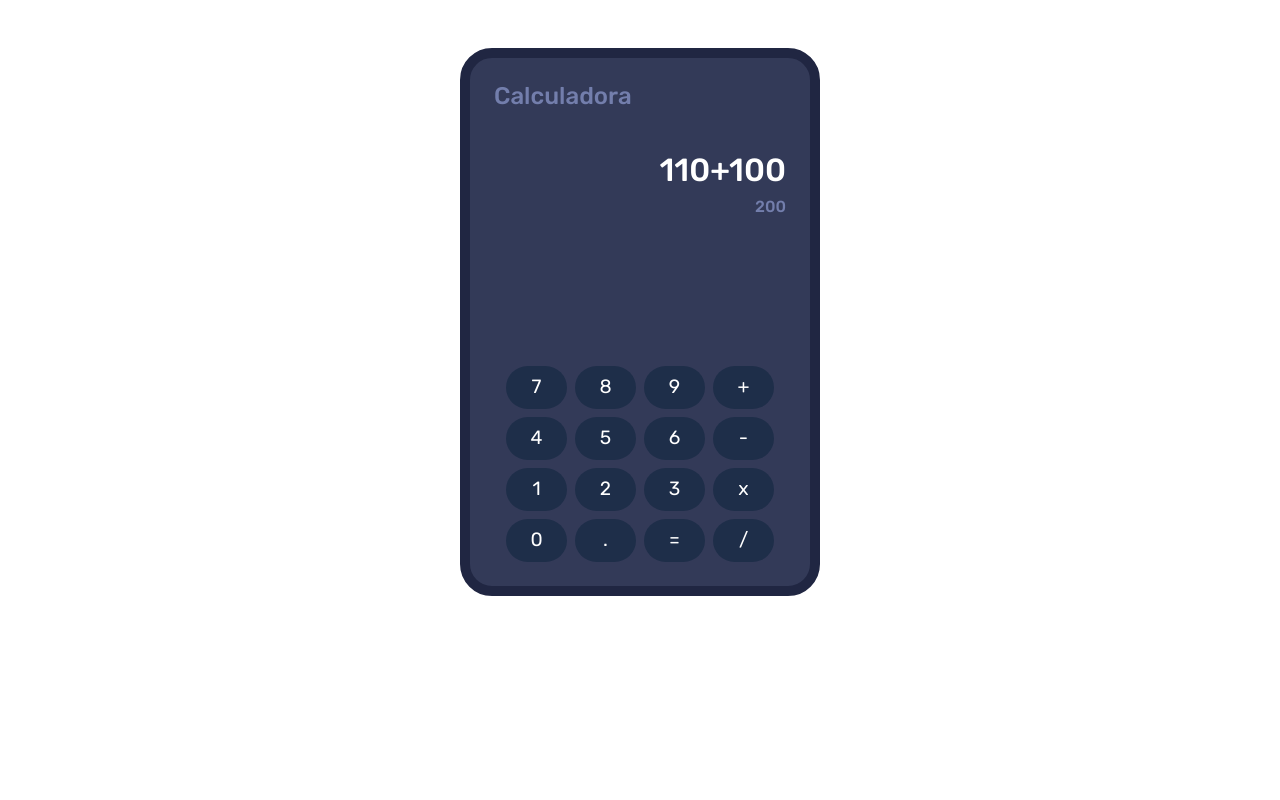
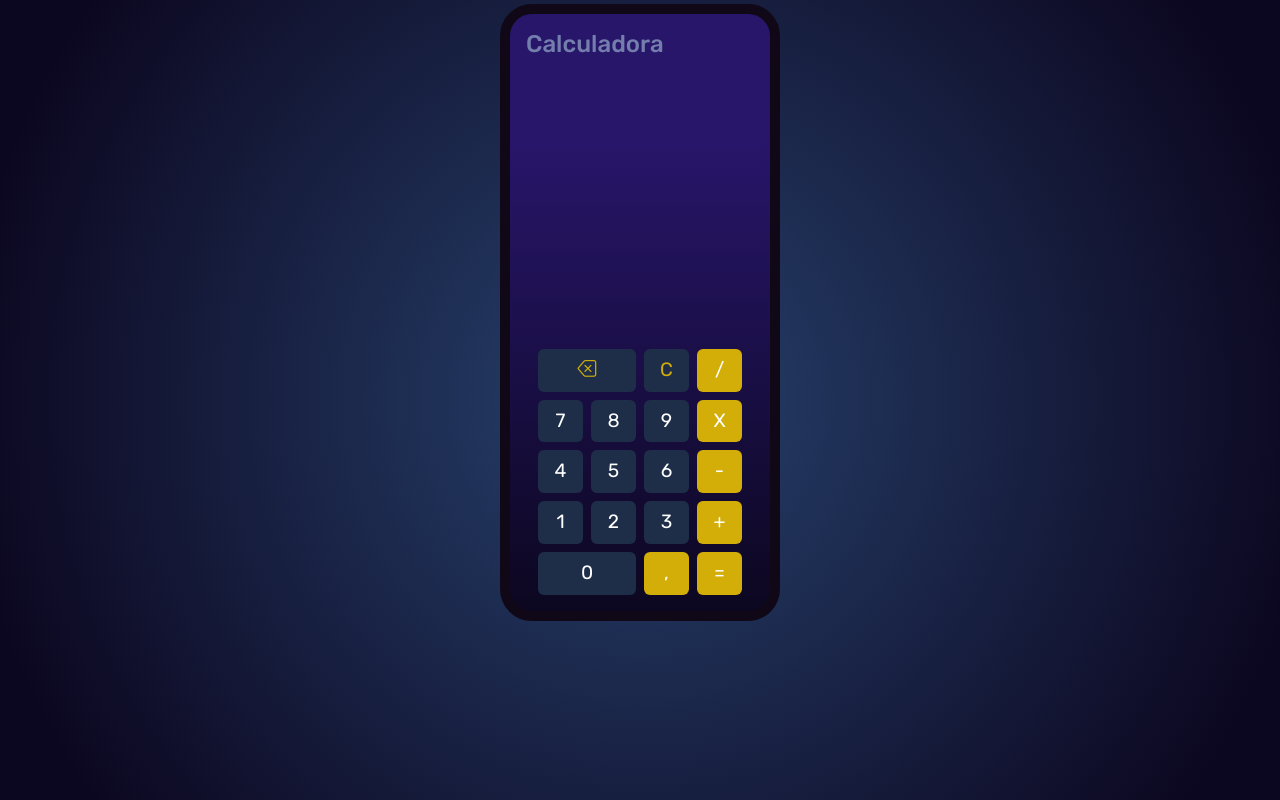
Before and after one commit to FlavioIrl/Calculadora-Vue, a Vue app: page / in a window 1280 px wide. Built offline with nearby package versions, Linux system fonts and the light colour scheme.

Commit message:
Finalizado a parte lógica, falta a componetização

```diff
--- a/index.html
+++ b/index.html
@@ -7,6 +7,7 @@
     <link rel="preconnect" href="https://fonts.googleapis.com">
     <link rel="preconnect" href="https://fonts.gstatic.com" crossorigin>
     <link href="https://fonts.googleapis.com/css2?family=Pacifico&family=Roboto:wght@400;700;900&family=Rubik:ital,wght@0,300..900;1,300..900&display=swap" rel="stylesheet">
+    <link rel="stylesheet" href="https://cdn.jsdelivr.net/npm/bootstrap-icons@1.10.5/font/bootstrap-icons.css">
     <title>Vite App</title>
   </head>
   <body>
--- a/package.json
+++ b/package.json
@@ -10,6 +10,7 @@
   },
   "dependencies": {
     "bootstrap": "^5.3.3",
+    "bootstrap-icons": "^1.11.3",
     "vue": "^3.5.13"
   },
   "devDependencies": {
--- a/src/App.vue
+++ b/src/App.vue
@@ -1,38 +1,134 @@
 <script setup>
+import { computed, reactive } from 'vue'
+import 'bootstrap-icons/font/bootstrap-icons.css';
 
+const estado = reactive({
+  primeiroNumero: '',
+  segundoNumero: '',
+  operador: '',
+})
+
+function apagarUltimo() {
+  if (estado.segundoNumero !== '') {
+    estado.segundoNumero = estado.segundoNumero.slice(0, -1)
+  } else if (estado.operador !== '') {
+    estado.operador = ''
+  } else if (estado.primeiroNumero !== '') {
+    estado.primeiroNumero = estado.primeiroNumero.slice(0, -1)
+  }
+}
+const visor = computed(() => {
+  return `${estado.primeiroNumero}${estado.operador}${estado.segundoNumero}`
+})
+
+const resultado = computed(() => {
+  const number1 = parseFloat(estado.primeiroNumero);
+  const number2 = parseFloat(estado.segundoNumero);
+
+  if (isNaN(number1) || isNaN(number2) || estado.operador === '') return ''
+
+  switch (estado.operador) {
+    case '+':
+      return number1 + number2
+    case '-':
+      return number1 - number2
+    case 'x':
+      return number1 * number2
+    case '/':
+      return number2 !== 0 ? number1 / number2 : "ERRO 404!"
+    default:
+      return ''
+  }
+})
+
+function ErroOuInvalido(resultado) {
+  return resultado === 'Erro' || resultado === null || isNaN(resultado) || !isFinite(resultado);
+}
+function clickVirgula() {
+  if (estado.operador === '') {
+    if (!estado.primeiroNumero.includes('.')) {
+      estado.primeiroNumero += '.'
+    }
+  } else {
+    if (!estado.segundoNumero.includes('.')) {
+      estado.segundoNumero += '.'
+    }
+  }
+}
+function clickNumero(number) {
+  if (estado.operador === '') {
+    estado.primeiroNumero += number
+  } else {
+    estado.segundoNumero += number
+  }
+}
+
+function clickOperador(op) {
+  if (estado.primeiroNumero !== '') {
+    estado.operador = op
+  }
+}
+
+function apagarTudo() {
+  estado.primeiroNumero = ''
+  estado.segundoNumero = ''
+  estado.operador = ''
+}
+
+function calcular() {
+  if (resultado.value !== '') {
+    estado.primeiroNumero = resultado.value.toString()
+    estado.segundoNumero = ''
+    estado.operador = ''
+  }
+}
 </script>
 
 <template>
+  <div class="fundo">
     <div class="container">
-    <div class="calculadora mt-5 p-4 rounded-5">
+      <div class="calculadora mt-1 p-3 rounded-5">
         <header>
           <h1 class="title text-start">Calculadora</h1>
-        <div class="visor text-end">
-          <h1 class="visor-operacao">110+100</h1>
-          <h2 class="visor-resultado" >200</h2>
+          <div class="row text-end visor-operacao visor">
+            <h1>{{ visor }}</h1>
+            <h2 class="visor-resultado text-end">{{ resultado }}</h2>
           </div>
         </header>
         <div class="container">
           <div class="row g-2 botoes">
-          <div class="col-3"><button class="btn w-100 rounded-pill">7</button></div>
-          <div class="col-3"><button class="btn w-100 rounded-pill">8</button></div>
-          <div class="col-3"><button class="btn w-100 rounded-pill">9</button></div>
-          <div class="col-3"><button class="btn w-100 rounded-pill">+</button></div>
+            <div class="col-6"><i @click="apagarUltimo" class="bi bi-backspace btn btn-letra w-100 "></i></div>
+            <div class="col-3"><button class="btn btn-letra w-100 " @click="apagarTudo">C</button></div>
+            <div class="col-3"><button class="btn btn-sinais w-100 " @click="clickOperador('/')" :disabled="ErroOuInvalido(resultado)">/</button>
+            </div>
 
-          <div class="col-3"><button class="btn w-100 rounded-pill">4</button></div>
-          <div class="col-3"><button class="btn w-100 rounded-pill">5</button></div>
-          <div class="col-3"><button class="btn w-100 rounded-pill">6</button></div>
-          <div class="col-3"><button class="btn w-100 rounded-pill">-</button></div>
+            <div class="col-3" v-for="n in ['7', '8', '9']" :key="n">
+              <button class="btn w-100 " @click="clickNumero(n)" :disabled="ErroOuInvalido(resultado)">{{ n }}</button>
+            </div>
 
-          <div class="col-3"><button class="btn w-100 rounded-pill">1</button></div>
-          <div class="col-3"><button class="btn w-100 rounded-pill">2</button></div>
-          <div class="col-3"><button class="btn w-100 rounded-pill">3</button></div>
-          <div class="col-3"><button class="btn w-100 rounded-pill">x</button></div>
+            <div class="col-3">
+              <button class="btn btn-sinais w-100 " @click="clickOperador('x')" :disabled="ErroOuInvalido(resultado)">X</button>
+            </div>
 
-          <div class="col-3"><button class="btn w-100 rounded-pill">0</button></div>
-          <div class="col-3"><button class="btn w-100 rounded-pill">.</button></div>
-          <div class="col-3"><button class="btn w-100 rounded-pill">=</button></div>
-          <div class="col-3"><button class="btn w-100 rounded-pill">/</button></div>
+            <div class="col-3" v-for="n in ['4', '5', '6']" :key="n">
+              <button class="btn w-100" @click="clickNumero(n)" :disabled="ErroOuInvalido(resultado)">{{ n }}</button>
+            </div>
+            <div class="col-3">
+              <button class="btn btn-sinais w-100 " @click="clickOperador('-')" :disabled="ErroOuInvalido(resultado)">-</button>
+            </div>
+
+            <div class="col-3" v-for="n in ['1', '2', '3']" :key="n">
+              <button class="btn w-100 " @click="clickNumero(n)" :disabled="ErroOuInvalido(resultado)">{{ n }}</button>
+            </div>
+
+            <div class="col-3">
+              <button class="btn btn-sinais w-100 " @click="clickOperador('+')" :disabled="ErroOuInvalido(resultado)">+</button>
+            </div>
+
+            <div class="col-6 "><button class="btn w-100 btn-zero " @click="clickNumero(0)" :disabled="ErroOuInvalido(resultado)">0</button></div>
+            <div class="col-3"><button class="btn btn-sinais w-100 " @click="clickVirgula" :disabled="ErroOuInvalido(resultado)">,</button></div>
+            <div class="col-3"><button class="btn btn-sinais w-100 " @click="calcular" :disabled="ErroOuInvalido(resultado)">=</button></div>
+          </div>
         </div>
       </div>
     </div>
@@ -40,28 +136,64 @@
 </template>
 
 <style scoped>
+.fundo {
+  background: radial-gradient(circle at center, #27416d, #0c0720 90%);
+  position: absolute;
+  width: 100%;
+  height: 100%;
+}
+
+.btn:hover {
+  background-color: #5a22d3;
+  transform: scale(1.1);
+}
+
 .btn {
   color: #fff;
   background-color: #1E2E49;
   font-size: 1.2rem;
+  transition: all 0.3s ease;
 }
+
+.btn-letra {
+  color: #d3ae08;
+}
+
+.bi-backspace {
+  font-size: 1.2rem;
+  cursor: pointer;
+  color: #d3ae08;
+}
+
+.btn-sinais {
+  background-color: #d3ae08;
+}
+
 .calculadora {
-  background-color: #333A58;
+  background-image: linear-gradient(to bottom, #28166b 20%, #0c0720);
   font-family: "Rubik", sans-serif;
-  border: 10px solid #202642;
-  max-width: 360px;
+  border: 10px solid rgb(16, 8, 22);
+  max-width: 280px;
   margin: 0 auto;
   padding: 20px;
 }
 
 .visor-operacao {
+  border: none;
+  background-color: transparent;
   color: #fff;
   font-size: 2rem;
+  min-height: 250px;
+
+  display: flex;
+  align-items: center;
+  justify-content: flex-end;
+  overflow-x: auto;
 }
 
 .visor-resultado {
   color: #737eac;
-  font-size: 1rem;
+  font-size: 1.6rem;
   margin-bottom: 150px;
 }
 
```
Also changed, not shown: 1 other file (tests, documents, lock files or other folders). Lines whose indentation alone changed are shown as unchanged.
